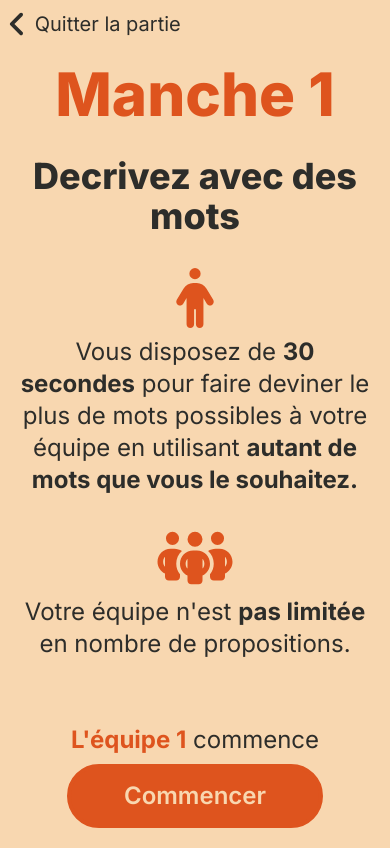
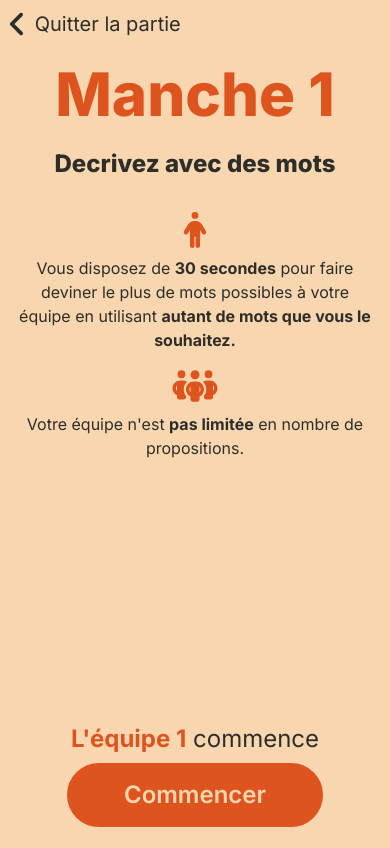
Before and after one commit to Spookywy/time2guess, a Next.js app: page /game in a window 390 px wide. Built offline with nearby package versions, Linux system fonts and the light colour scheme.

Commit message:
:lipstick: improve rules ui

```diff
--- a/src/app/globals.css
+++ b/src/app/globals.css
@@ -32,3 +32,7 @@
     left: 50%;
     transform: translate(-50%);
 }
+
+:root {
+    --header-height: 65px;
+}
--- a/src/components/game/roundRules.tsx
+++ b/src/components/game/roundRules.tsx
@@ -36,27 +36,27 @@ export default function RoundRules({ round }: RoundRulesProps) {
   ]);
 
   return (
-    <div className="m-4 flex h-[calc(100vh-60px)] flex-col text-center text-2xl text-jet md:mx-48">
+    <div className="text-md m-4 flex h-[calc(100%-var(--header-height))] flex-col text-center text-jet md:mx-48 md:text-2xl">
       <h1 className="text-6xl font-extrabold text-dark-orange">
         Manche {round}
       </h1>
-      <h2 className="mb-8 mt-8 text-4xl font-extrabold">
+      <h2 className="mb-8 mt-6 text-2xl font-extrabold md:text-4xl">
         {subTitles.get(round)}
       </h2>
       <FontAwesomeIcon
         icon={faPerson}
-        className="mb-2 text-6xl text-dark-orange"
+        className="mb-2 text-4xl text-dark-orange md:text-6xl"
       />
       <div
-        className="mb-8"
+        className="mb-4 md:mb-8"
         dangerouslySetInnerHTML={{ __html: playerRules.get(round)! }}
       />
       <FontAwesomeIcon
         icon={faPeopleGroup}
-        className="mb-2 text-6xl text-dark-orange"
+        className="mb-2 text-4xl text-dark-orange md:text-6xl"
       />
       <div dangerouslySetInnerHTML={{ __html: teamRules.get(round)! }} />
-      <div className="mb-5 mt-auto">
+      <div className="mt-auto py-4 text-2xl md:py-8">
         <p className="mb-2 text-jet">
           <span className="font-bold text-dark-orange">L&apos;équipe 1</span>{" "}
           commence
```
